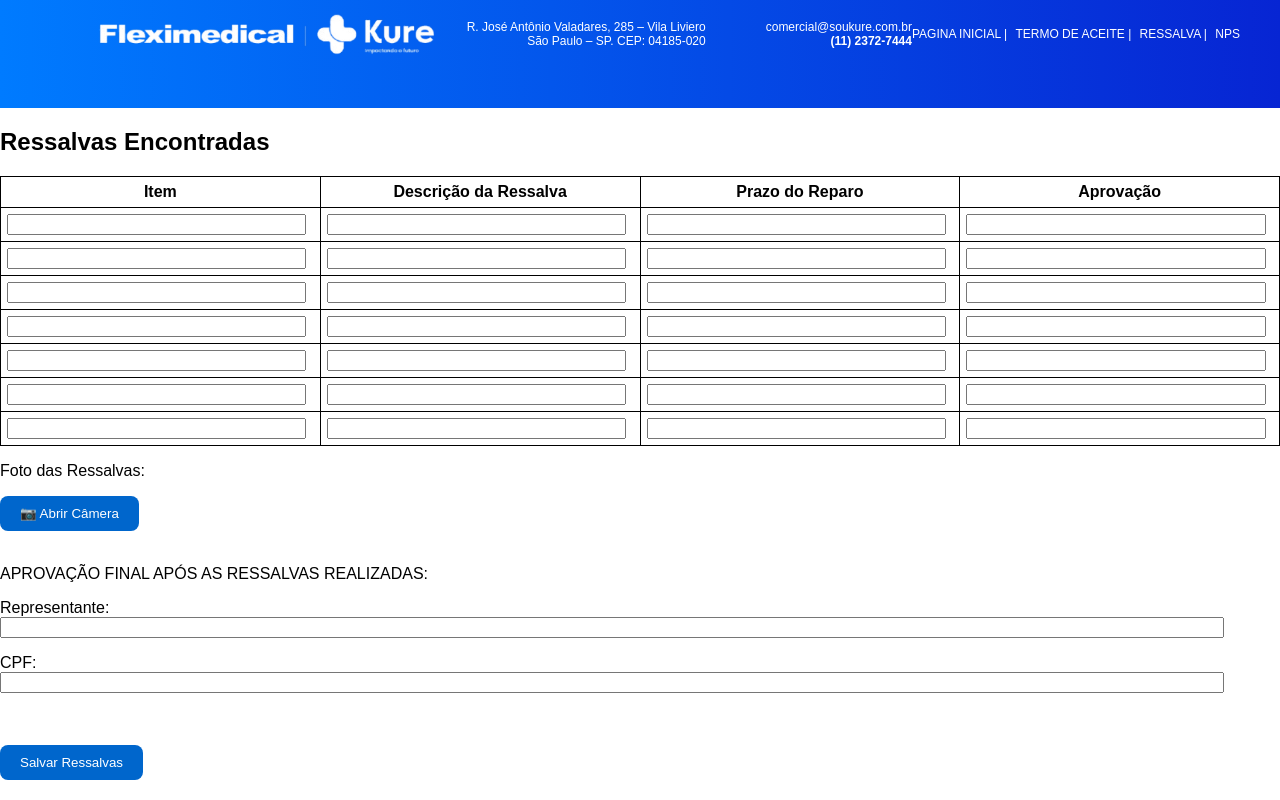
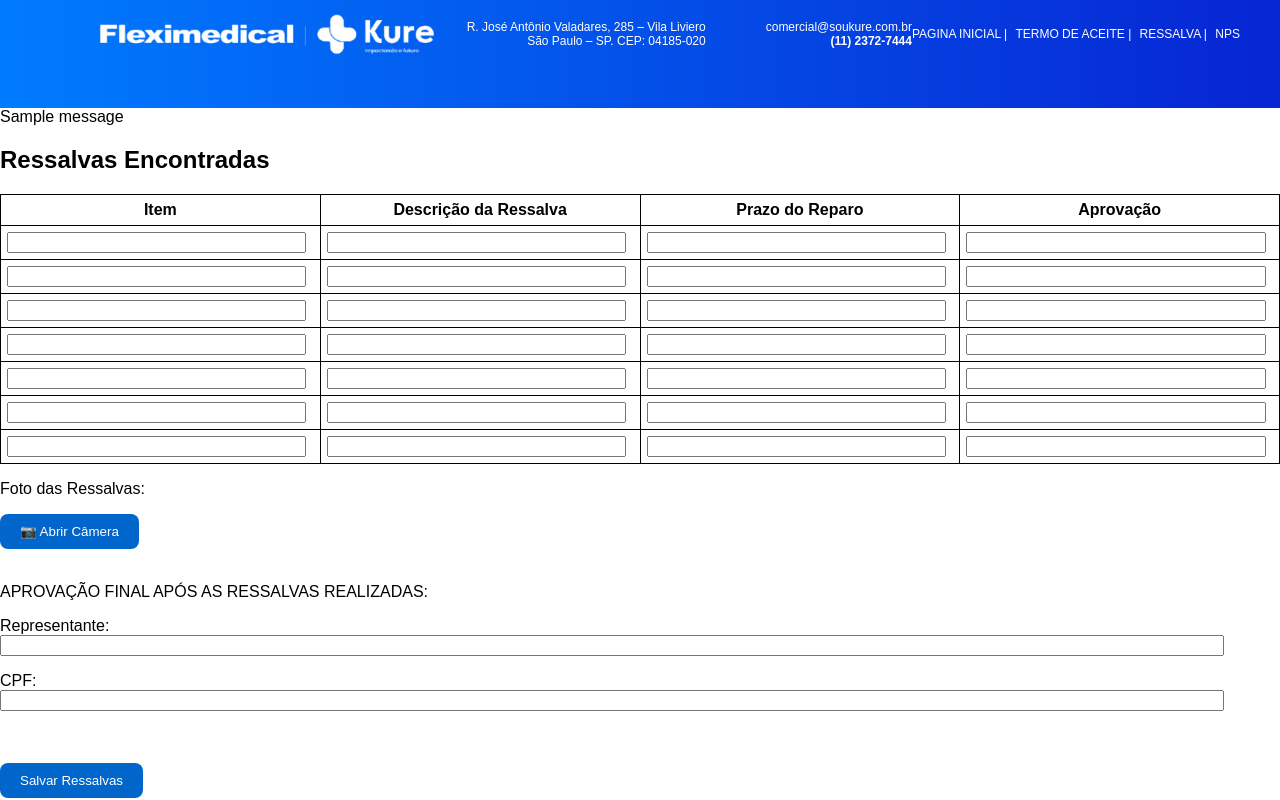
Before and after one commit to HenriqueNunes-2008/Termo_Aceite, a Flask app: page /ressalvas in a window 1280 px wide. Run offline with Flask 3, Linux system fonts and the light colour scheme; one stand-in notice (Sample message) is shown.

Commit message:
Implement flash messages in ressalvas.html
Added flash messages for user notifications.

```diff
--- a/templates/ressalvas.html
+++ b/templates/ressalvas.html
@@ -53,6 +53,15 @@ input[type=text] {
             <a href="{{ url_for('nps') }}">NPS</a>
         </div>
     </div>
+
+    <!-- FLASH MESSAGES -->
+    {% with messages = get_flashed_messages(with_categories=true) %}
+        {% if messages %}
+            {% for category, message in messages %}
+                <div class="flash-message {{ category }}">{{ message }}</div>
+            {% endfor %}
+        {% endif %}
+    {% endwith %}
 
     <h2>Ressalvas Encontradas</h2>
     <form method="POST" enctype="multipart/form-data">
```
